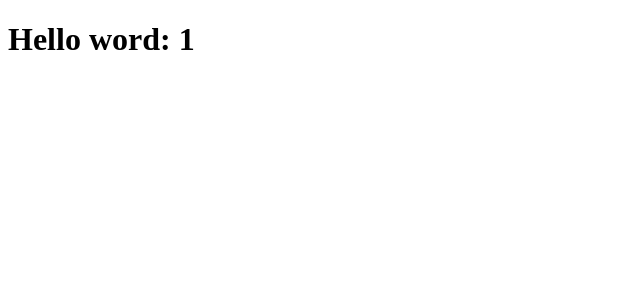
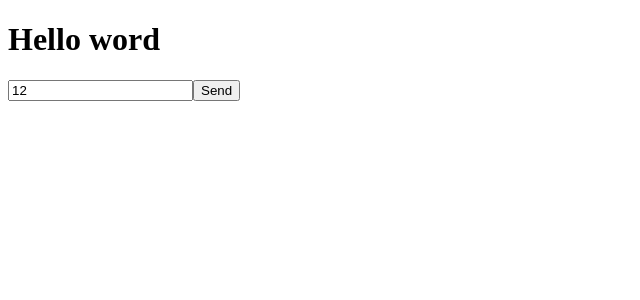
Before and after one commit to AsonCS/my_passwords, a Next.js app: page / in a window 1280 px wide. Shown: the top 300 px of the page, without its empty margins (0-640 px from the left). Built offline with nearby package versions, Linux system fonts and the light colour scheme.

Commit message:
some tests

```diff
--- /dev/null
+++ b/app/api/route.ts
@@ -0,0 +1,19 @@
+import { NextRequest, NextResponse } from 'next/server'
+
+export async function GET(request: NextRequest) {
+	// http://localhost:3000/api?test=1
+
+	return NextResponse.json(
+		{ param: request.nextUrl.searchParams.get('test') },
+		{ status: 200 }
+	)
+}
+
+export async function POST(request: Request, context: any) {
+	let body = await request.json()
+
+	return NextResponse.json(
+		{ param: body.test },
+		{ status: 200 }
+	)
+}
--- a/app/page.tsx
+++ b/app/page.tsx
@@ -1,7 +1,27 @@
-import FirebaseContext from "@/src/ui/contexts/FirebaseContext"
-import { useContext } from "react"
+'use client'
 
 export default function Home() {
-	const firebase = useContext(FirebaseContext)
-	return <h1>Hello word: {firebase}</h1>
+	// const firebase = useContext(FirebaseContext)
+	return (
+		<>
+			<h1>Hello word</h1>
+			<form
+				action='#'
+				onSubmit={async (e) => {
+					e.preventDefault()
+					const num = (e.target as any).num.value
+					const res = await fetch('/api', {
+						method: 'POST',
+						body: JSON.stringify({
+							test: num,
+						}),
+					}).then((res) => res.json())
+					console.log(res)
+				}}
+			>
+				<input name='num' type='text' defaultValue='12' />
+				<button type='submit'>Send</button>
+			</form>
+		</>
+	)
 }
--- a/package.json
+++ b/package.json
@@ -17,6 +17,7 @@
 		"eslint-config-next": "13.4.4",
 		"firebase": "^9.22.1",
 		"next": "13.4.4",
+		"node": "^20.2.0",
 		"react": "18.2.0",
 		"react-dom": "18.2.0",
 		"typescript": "5.0.4"
```
Also changed, not shown: src/ui/infra/next/index.tsx (added, +19 -0 lines), 1 other file (tests, documents, lock files or other folders).
